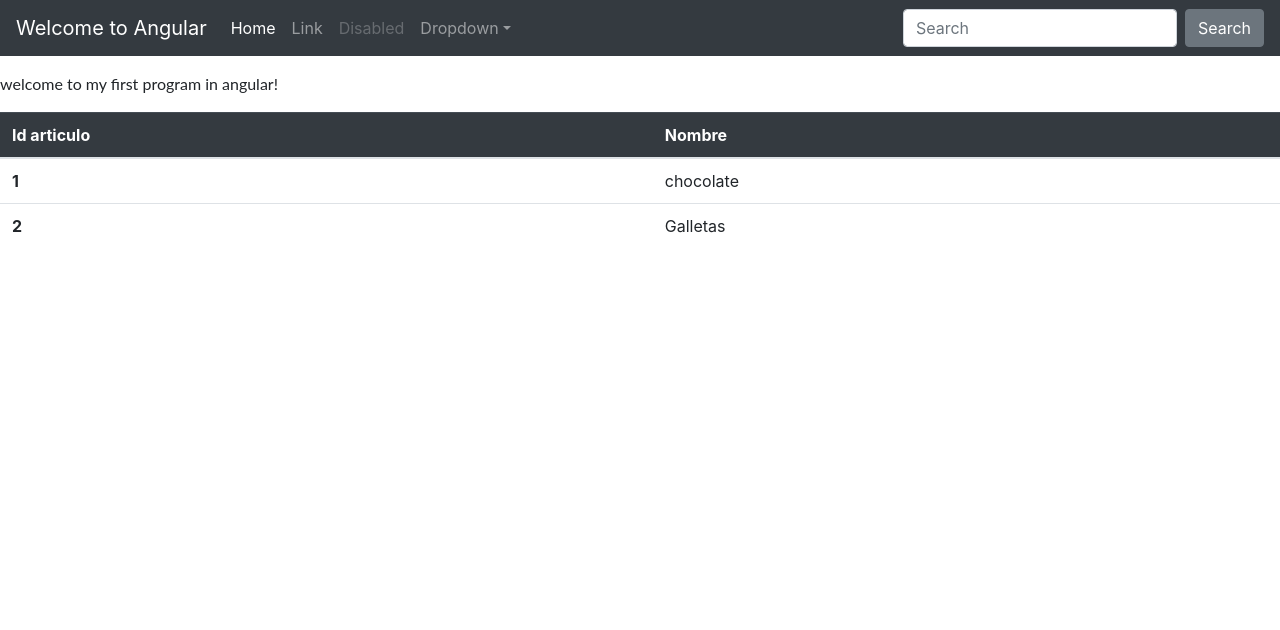
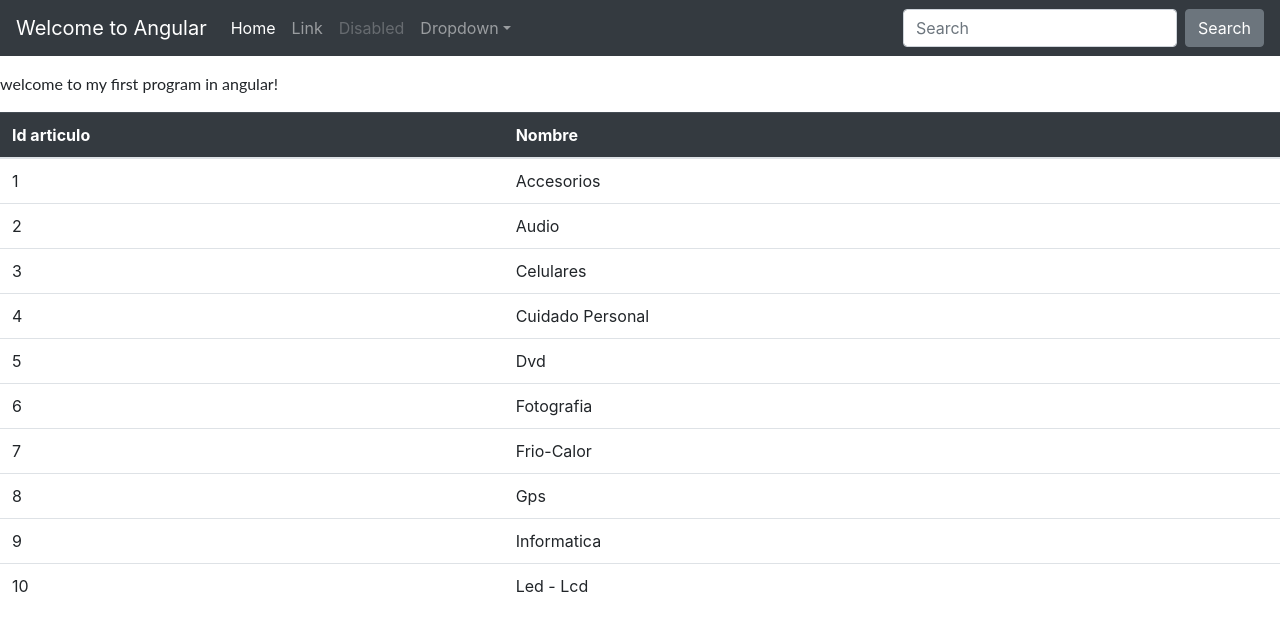
Before and after one commit to juliscrep/angular-primer-proyecto, an Angular app: page / in a window 1280 px wide. Shown: the top 630 px of the page. Built offline with nearby package versions, Linux system fonts and the light colour scheme.

Commit message:
2 files modified

```diff
--- a/src/app/menu/menu.component.html
+++ b/src/app/menu/menu.component.html
@@ -7,16 +7,7 @@
             <th>Nombre</th>
        </tr>
     </thead>
-    <tbody>
-        <tr>
-            <th scope="row">1</th>
-            <td>chocolate</td>
-        </tr>
-        <tr>
-            <th scope="row">2</th>
-            <td>Galletas</td>
-        </tr>
-    </tbody>
+    <tbody id="cuerpoTabla"> </tbody>
 
 
 </table>
--- a/src/app/menu/menu.component.ts
+++ b/src/app/menu/menu.component.ts
@@ -9,9 +9,25 @@ export class MenuComponent implements OnInit {
 
   IdArticuloFamilia: number;
   Nombre: string;
-  constructor() { }
 
-  ngOnInit() {
-  }
 
+ArticuloFamilia:any[] = [
+    { IdArticuloFamilia: 1, Nombre: "Accesorios" },
+    { IdArticuloFamilia: 2, Nombre: "Audio" },
+    { IdArticuloFamilia: 3, Nombre: "Celulares" },
+    { IdArticuloFamilia: 4, Nombre: "Cuidado Personal" },
+    { IdArticuloFamilia: 5, Nombre: "Dvd" },
+    { IdArticuloFamilia: 6, Nombre: "Fotografia" },
+    { IdArticuloFamilia: 7, Nombre: "Frio-Calor" },
+    { IdArticuloFamilia: 8, Nombre: "Gps" },
+    { IdArticuloFamilia: 9, Nombre: "Informatica" },
+    { IdArticuloFamilia: 10, Nombre: "Led - Lcd" }
+];
+
+ngOnInit() {
+    let tabla: HTMLTableElement =<HTMLTableElement>document.getElementById("cuerpoTabla");
+
+    this.ArticuloFamilia.slice(0, this.ArticuloFamilia.length + 1).forEach(art => {tabla.innerHTML += `<tr><td>${art.IdArticuloFamilia}</td><td>${art.Nombre}</td></tr>`;
+    });
 }
+}
```
